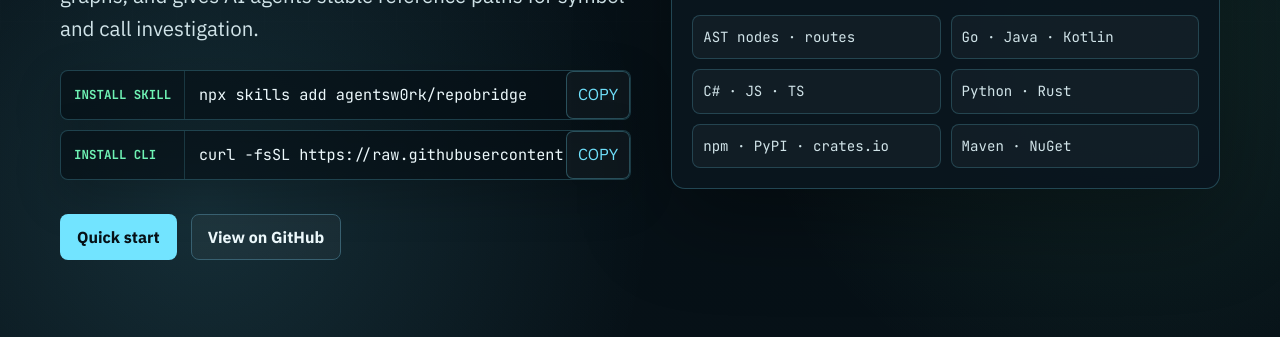
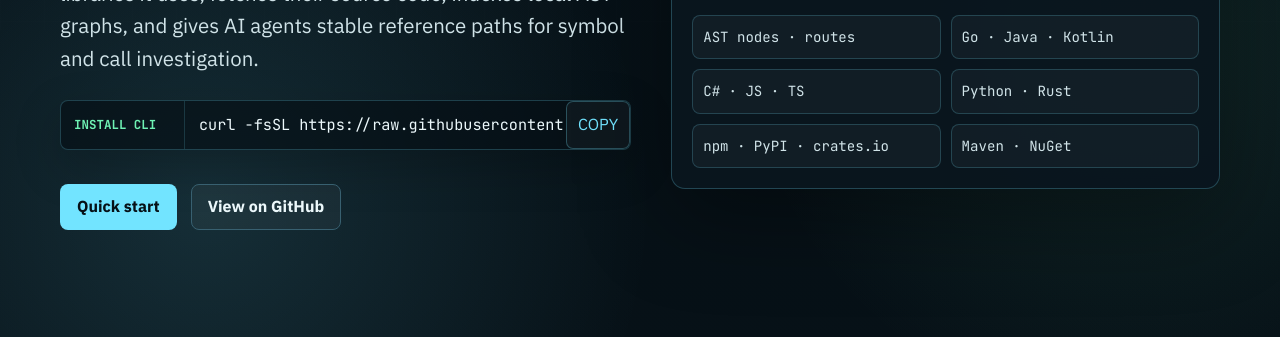
Before and after one commit to agentsw0rk/repobridge, a plain HTML site: page index.html in a window 1280 px wide. Shown: the part 463-800 px from the top of the page. Drawn offline with Linux system fonts and the light colour scheme.

Commit message:
Remove skill install callout from homepage

```diff
--- a/index.html
+++ b/index.html
@@ -803,11 +803,6 @@
             indexes local AST graphs, and gives AI agents stable reference paths for symbol and call investigation.
           </p>
           <div class="install-stack">
-            <div class="install-callout" aria-label="Install the repobridge AI agent skill">
-              <span>Install skill</span>
-              <code id="install-skill-code">npx skills add agentsw0rk/repobridge</code>
-              <button class="copy-button install-copy" data-copy="install-skill-code">Copy</button>
-            </div>
             <div class="install-callout" aria-label="Install the latest repobridge CLI binary">
               <span>Install CLI</span>
               <code id="install-cli-code">curl -fsSL https://raw.githubusercontent.com/agentsw0rk/repobridge/main/install.sh | bash</code>
```
